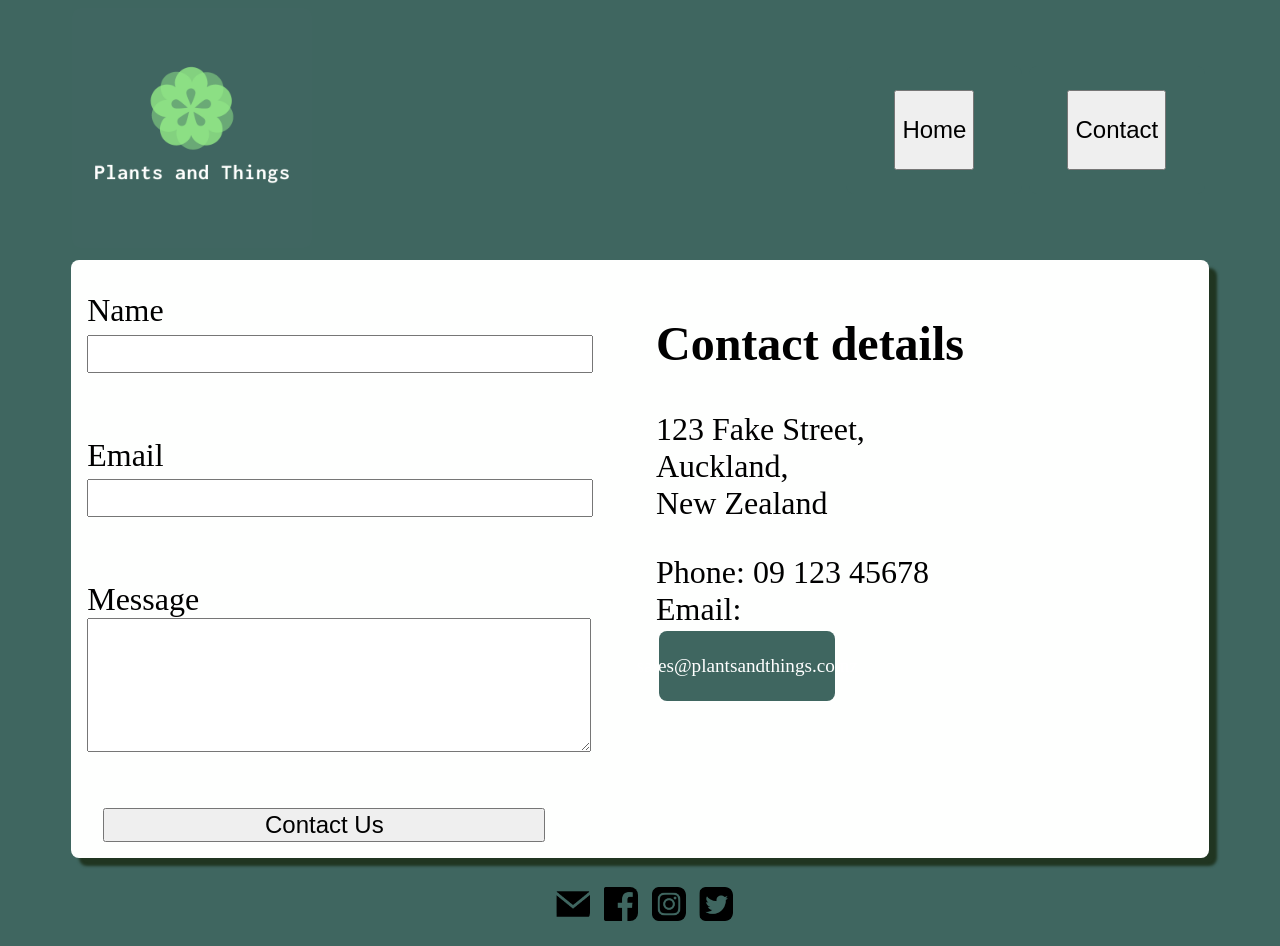
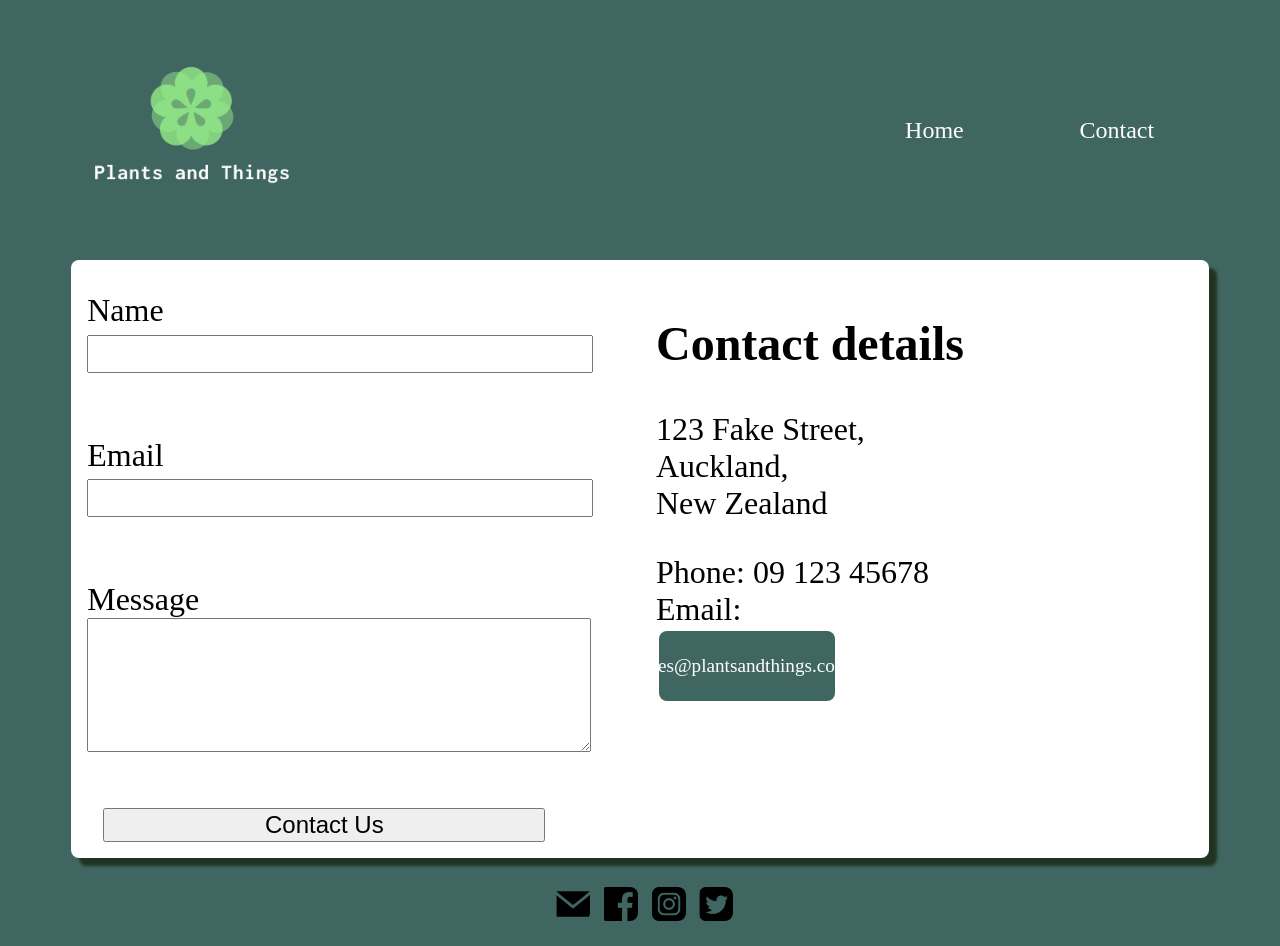
Before and after one commit to ntdev888/01-project---html-css---online-shop-ntdev888, a website: page Submission/contact.html in a window 1280 px wide. Drawn offline with Linux system fonts and the light colour scheme.

Commit message:
HTML error updated, Contact page. Lighthouse Accessibility fixed, Contact page

```diff
--- a/Submission/contact.html
+++ b/Submission/contact.html
@@ -21,8 +21,8 @@
         />
       </div>
       <div class="navbuttons">
-        <a href="./index.html"><button class="btn">Home</button></a>
-        <a href="./contact.html"><button class="btn">Contact</button></a>
+        <a href="./index.html" class="btn">Home</a>
+        <a href="./contact.html" class="btn">Contact</a>
       </div>
     </div>
 
```
Also changed, not shown: Submission/index.html (line endings or trailing spaces).
